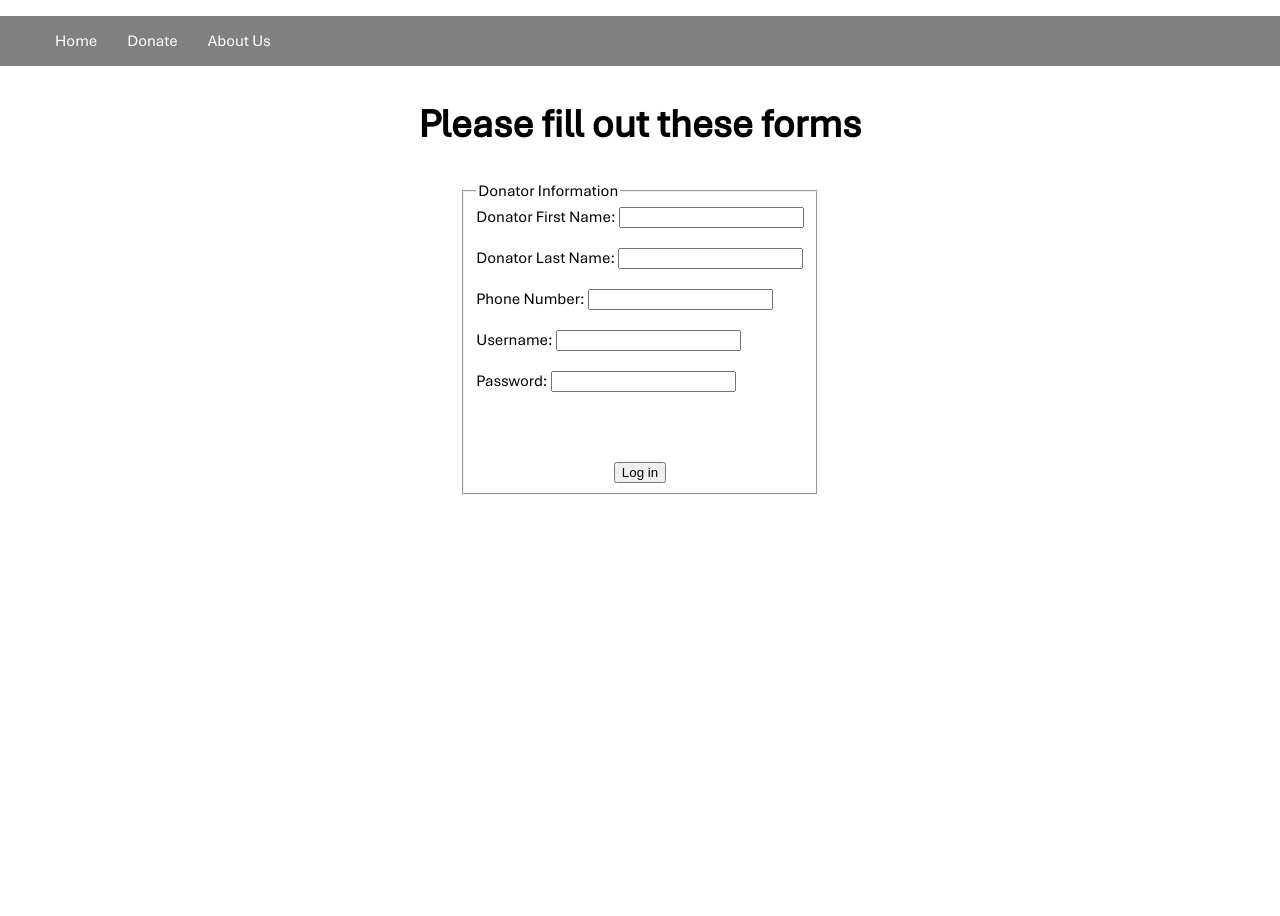
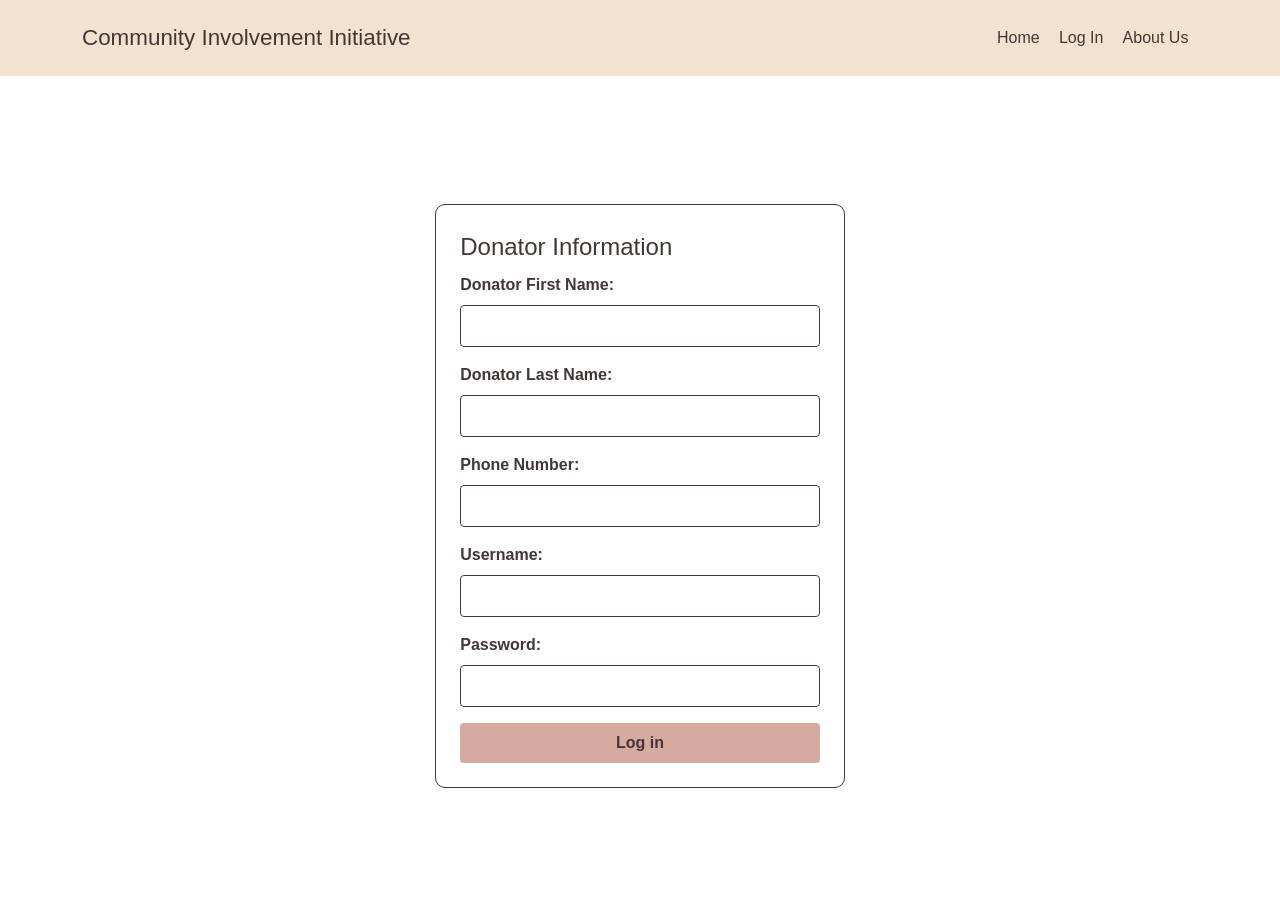
Before and after one commit to Zaiii12/CII, a PHP site: page /Registration.php in a window 1280 px wide. Before the commit the page ends 495 px from the top, so only its background shows below. Run offline with PHP 8.4, Linux system fonts and the light colour scheme.

Commit message:
Update Registration.php
,,

```diff
--- a/Registration.php
+++ b/Registration.php
@@ -1,63 +1,155 @@
 <!DOCTYPE html>
-
-<?php
-include 'Process/db_connect.php';
-require 'dbp_donators.php';
-?>
-<html>
+<html lang="en">
 <head>
     <meta charset="UTF-8">
     <meta name="viewport" content="width=device-width, initial-scale=1.0">
-    <title>CII Project</title>
+    <title>Community Involvement Initiative</title>
+    <link href="https://cdn.jsdelivr.net/npm/bootstrap@5.3.0/dist/css/bootstrap.min.css" rel="stylesheet">
     <link rel="stylesheet" href="C2.css">
+    <style>
+
+        :root {
+            --primary-color: #D6AA9F;
+            --secondary-color: #F4E2D1;
+            --text-color: #423736;
+        }
+
+        body {
+            font-family: 'Arial', sans-serif;
+            color: var(--text-color);
+            margin: 0;
+        }
+
+        .navbar {
+            background-color: var(--secondary-color);
+            padding: 1rem 2rem;
+        }
+
+        .navbar-brand {
+            font-size: 1.4rem;
+            color: var(--text-color);
+        }
+
+        .nav-link {
+            color: var(--text-color);
+            margin: 0.1rem;
+            transition: opacity 0.1s;
+        }
+
+        .nav-link:hover {
+            opacity: 1.10;
+        }
+
+        .hero-section {
+            background-color: var(--primary-color);
+            padding: 8rem 2rem;
+            text-align: center;
+        }
+
+        .hero-title {
+            font-size: 3.6rem;
+            margin-bottom: 1.5rem;
+            color: var(--text-color);
+        }
+
+        .forms {
+            display: flex;
+            justify-content: center;
+            padding: 8rem;
+        }
+
+        .forms form {
+            width: 40%;
+            padding: 1.5rem;
+            border: 1px solid var(--text-color);
+            border-radius: 10px;
+            background-color: #fff;
+        }
+
+        .forms label {
+            display: block;
+            margin-bottom: 0.5rem;
+            font-weight: bold;
+        }
+
+        .forms input {
+            width: 100%;
+            padding: 0.5rem;
+            margin-bottom: 1rem;
+            border: 1px solid var(--text-color);
+            border-radius: 4px;
+        }
+
+        .forms button {
+            display: block;
+            width: 100%;
+            padding: 0.5rem;
+            background-color: var(--primary-color);
+            border: none;
+            color: var(--text-color);
+            font-size: 1rem;
+            font-weight: bold;
+            cursor: pointer;
+            border-radius: 4px;
+        }
+
+        .forms button:hover {
+            background-color: var(--text-color);
+            color: white;
+        }
+    </style>
 </head>
+<body>
+    <?php
+    $site_title = "Community Involvement Initiative";
+    $hero_title = "Build a Better Future Now";
+    $hero_text = "Join our community initiative to help those in need through various donation programs";
+    $cta_text = "Start Donating";
+    ?>
 
-<body>
-    <!--<h1 class="h1">Community Involvement Initiative</h1>-->
+    <!-- Navigation -->
+    <nav class="navbar navbar-expand-lg">
+        <div class="container">
+            <a class="navbar-brand" href="#"><?php echo $site_title; ?></a>
+            <button class="navbar-toggler" type="button" data-bs-toggle="collapse" data-bs-target="#navbarNav">
+                <span class="navbar-toggler-icon"></span>
+            </button>
+            <div class="collapse navbar-collapse justify-content-end" id="navbarNav">
+                <ul class="navbar-nav">
+                    <li class="nav-item"><a class="nav-link" href="home.php">Home</a></li>
+                    <li class="nav-item"><a class="nav-link" href="#">Log In</a></li>
+                    <li class="nav-item"><a class="nav-link" href="#">About Us</a></li>
+                </ul>
+            </div>
+        </div>
+    </nav>
 
-    <nav class="nav">
-        <div>
-            <ul>
-                <!--ILAGAY NALANG SA ISANG FILE ITONG MGA NAKALAGAY SA HEADER AND PAKIAYOS NG PAGGAMIT NG DIV-->
-                <li><a href="Main.php">Home</a></li>
-                <li><a href="Donation.php">Donate</a></li>
-                <li><a href="Aboutus.html">About Us</a></li>
-            </ul>
 
-<h2 class = "dt" >Please fill out these forms</h2>
 
-<div class="Forms">
-<div class ="DonoForm">
-    <form action:="dbp_login.php" method="post">
+    <!-- Forms Section -->
+    <section class="forms">
+        <form action="dbp_login.php" method="post">
             <fieldset>
                 <legend>Donator Information</legend>
-
                 <label for="d_firstname">Donator First Name:</label>
                 <input type="text" id="d_firstname" name="d_firstname" required>
-            <br><br>
 
                 <label for="d_lastname">Donator Last Name:</label>
                 <input type="text" id="d_lastname" name="d_lastname" required>
-            <br><br>
 
                 <label for="d_phone">Phone Number:</label>
                 <input type="text" id="d_phone" name="d_phone" required>
-            <br><br>
 
-            <label for="username">Username: </label>
+                <label for="username">Username:</label>
                 <input type="text" id="username" name="username" required>
-            <br><br>
 
-            <label for="password">Password: </label>
-            <input type="text" id="password" name="password" required>
-            <br><br>
+                <label for="password">Password:</label>
+                <input type="password" id="password" name="password" required>
 
-            <div class = "submit">
                 <button type="submit">Log in</button>
-                </div>
             </fieldset>
         </form>
-</div>
-
+    </section>
+    <script src="https://cdn.jsdelivr.net/npm/bootstrap@5.3.0/dist/js/bootstrap.bundle.min.js"></script>
 </body>
 </html>
```
Lines whose indentation alone changed are shown as unchanged.
